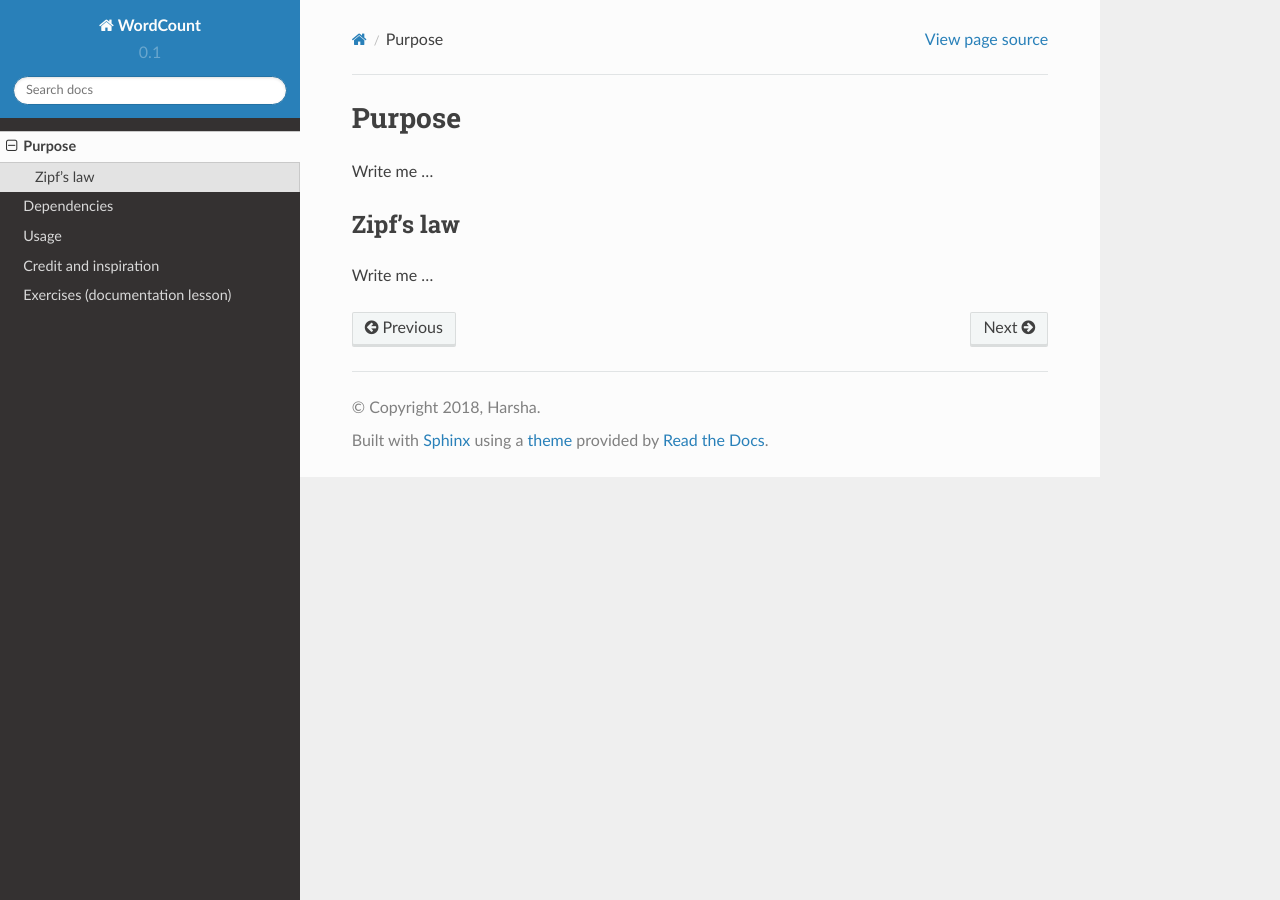
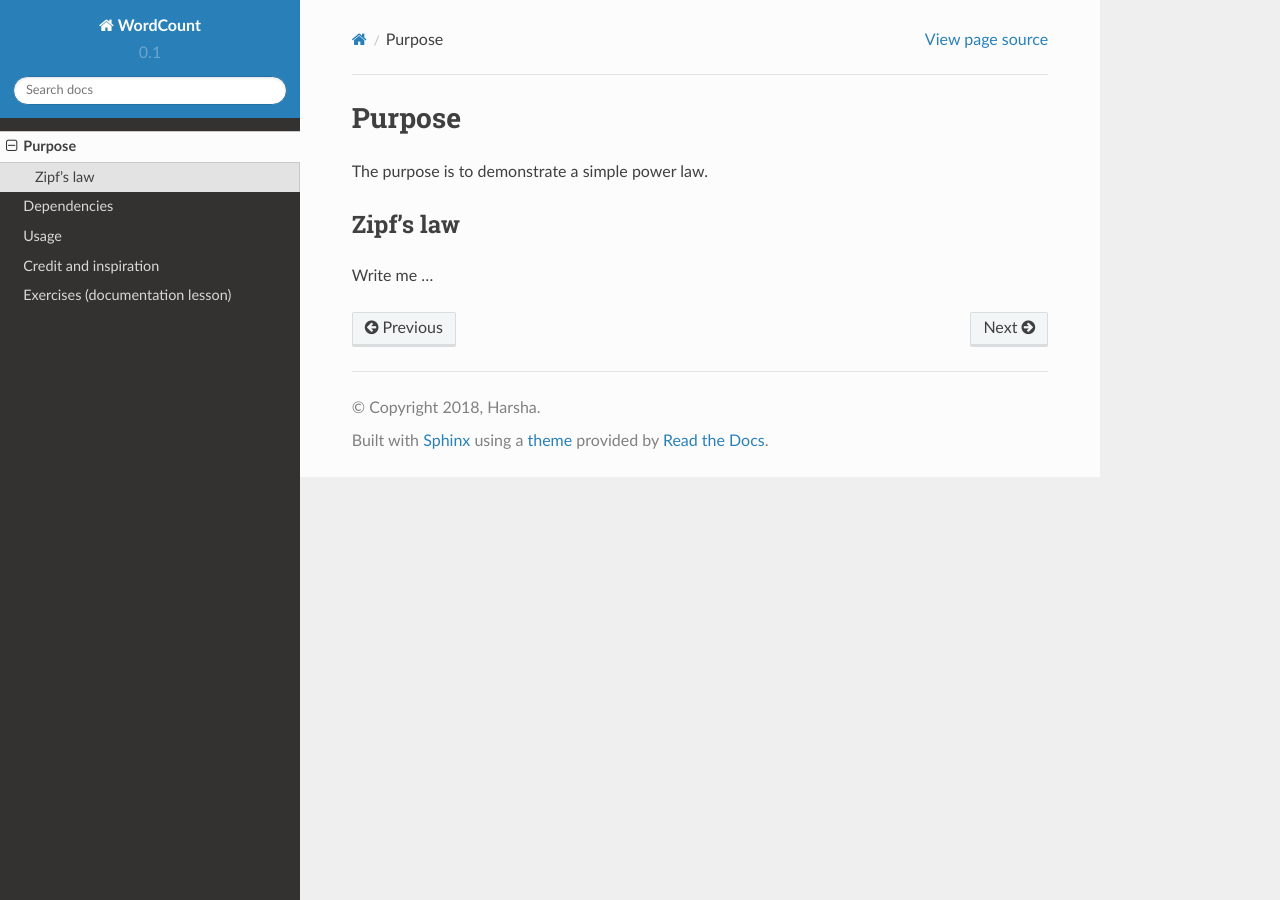
Before and after one commit to coderefinery/word-count, a Sphinx documentation site: the page built from doc/purpose.rst, in a window 1280 px wide. Built offline with Sphinx 7.4.7 and the Read the Docs theme 2.0.0, drawn with Linux system fonts in a browser that asks for light colours.

Commit message:
Give a purpose for the program.

```diff
--- a/doc/purpose.rst
+++ b/doc/purpose.rst
@@ -3,7 +3,7 @@
 Purpose
 =======
 
-Write me ...
+The purpose is to demonstrate a simple power law.
 
 
 Zipf's law
```
